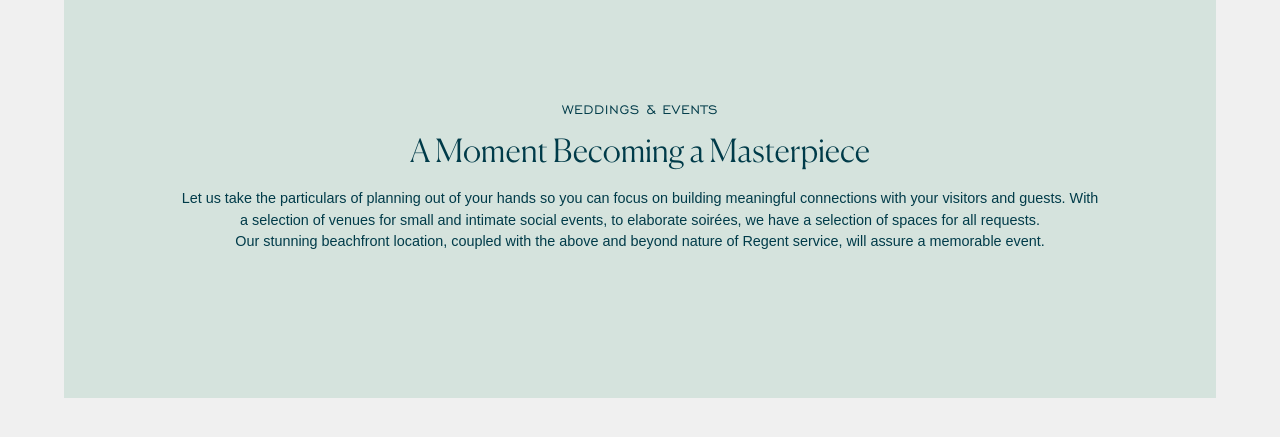
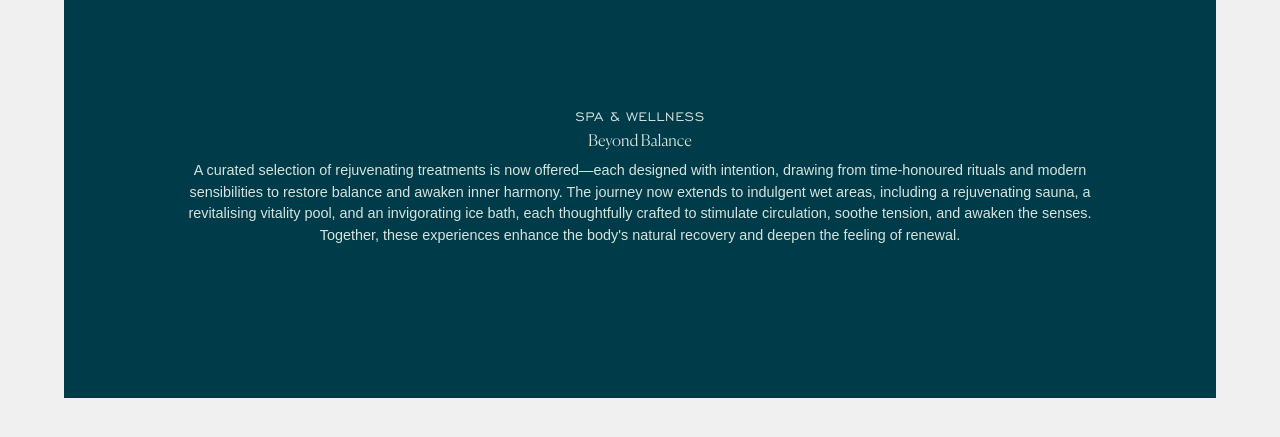
Before and after one commit to TheInstituteOfCode/rbc, a Jekyll site: the page built from Wellness.html, in a window 1280 px wide and 900 px high, scrolled down 655 px, cut to the strip 159-596 px from the top of the window. Built offline with Jekyll 4.4.1, drawn with Linux system fonts in a browser that asks for light colours; some web fonts are replaced.

Commit message:
Updated 1 file via CloudCannon.

```diff
--- a/Wellness.html
+++ b/Wellness.html
@@ -19,15 +19,18 @@ blocks:
     -
         _id: text-block-top-overlap
         block-content-html: >-
-            <h3>WEDDINGS &amp; EVENTS</h3><h2 class="heading-lg">A Moment
-            Becoming a Masterpiece</h2><p>Let us take the particulars of
-            planning out of your hands so you can focus on building meaningful
-            connections with your visitors and guests. With a selection of
-            venues for small and intimate social events, to elaborate soirées,
-            we have a selection of spaces for all requests.<br />Our stunning
-            beachfront location, coupled with the above and beyond nature of
-            Regent service, will assure a memorable event.</p>
-        overlay-color-scheme: mint-400
+            <h3 class="text-center">SPA &amp; WELLNESS</h3><h2
+            class="text-center">Beyond Balance</h2><p class="text-center">A
+            curated selection of rejuvenating treatments is now offered—each
+            designed with intention, drawing from time-honoured rituals and
+            modern sensibilities to restore balance and awaken inner harmony.
+            The journey now extends to indulgent wet areas, including a
+            rejuvenating sauna, a revitalising vitality pool, and an
+            invigorating ice bath, each thoughtfully crafted to stimulate
+            circulation, soothe tension, and awaken the senses. Together, these
+            experiences enhance the body's natural recovery and deepen the
+            feeling of renewal.</p>
+        overlay-color-scheme: dark
         content-max-width:
         text-alignment: center
         color-scheme: base
```
